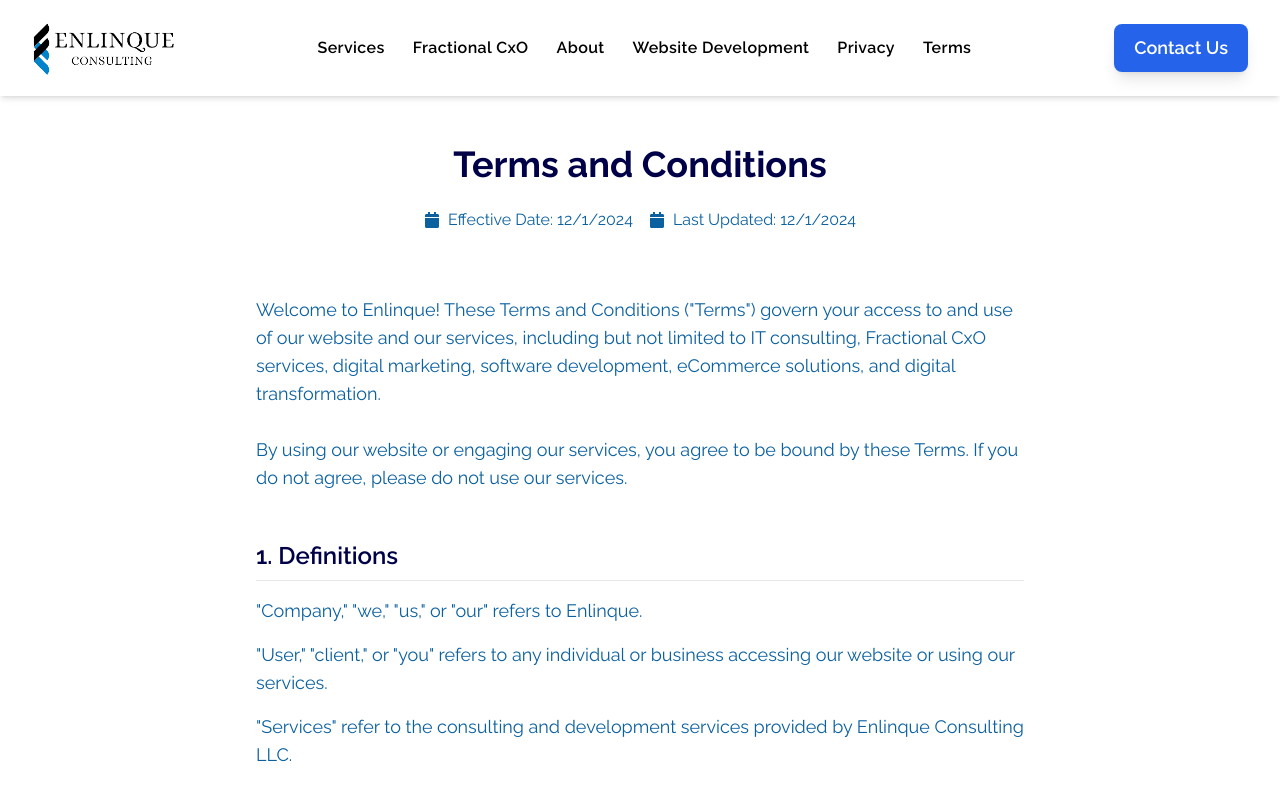
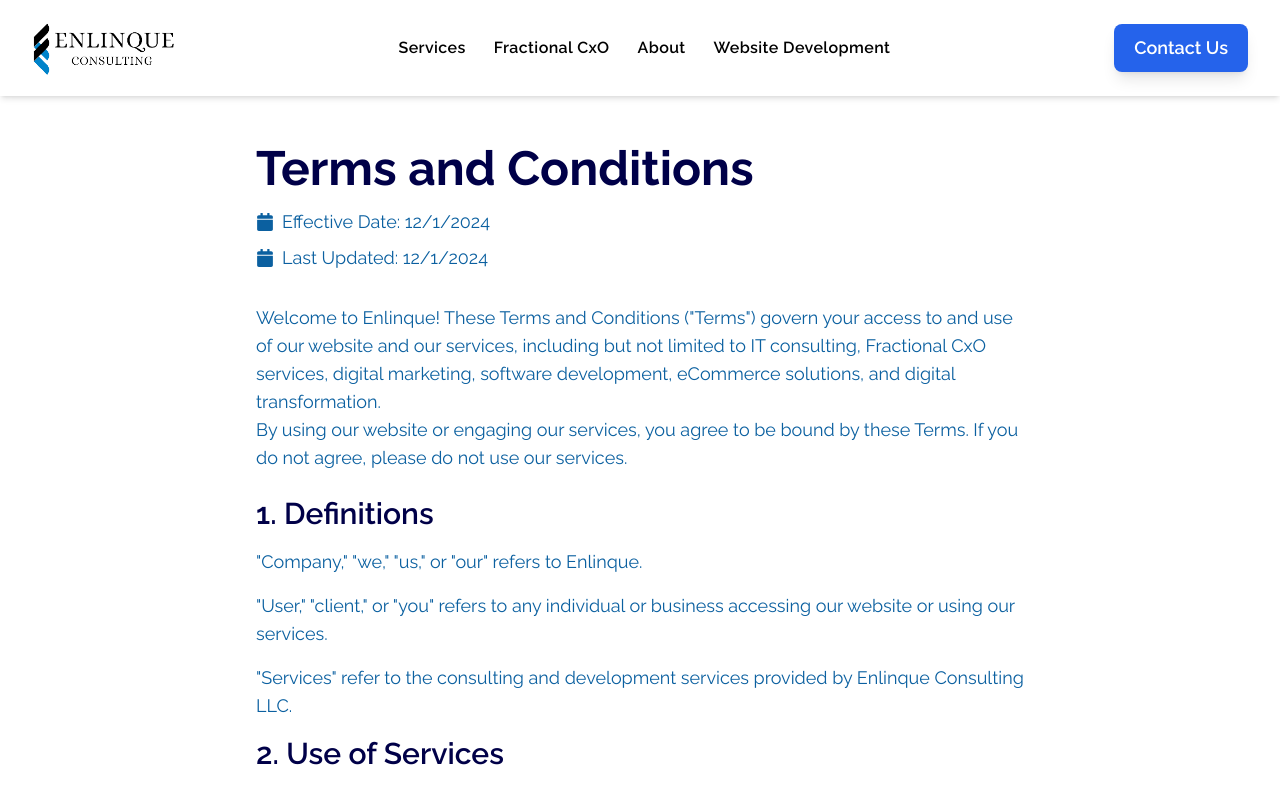
Before and after one commit to vinit14501/enlinque-demo-frontend, a React (Vite) app: page /terms-of-service in a window 1280 px wide. Shown: the top 792 px of the page. Built offline with nearby package versions, Linux system fonts and the light colour scheme; a web font is replaced by a local one.

Commit message:
small changes

```diff
--- a/src/Components/Footer.jsx
+++ b/src/Components/Footer.jsx
@@ -8,13 +8,13 @@
   const location = useLocation()
 
   const services = [
+    { label: "Website Development", path: "/websitedevelopment" },
     { label: "Fractional CxO", path: "/fractionalCxO" },
     { label: "IT Consulting", path: "/#services" },
     { label: "Software Development", path: "/#services" },
     { label: "Digital Marketing", path: "/#services" },
     { label: "E-Commerce", path: "/#services" },
     { label: "Digital Transformation", path: "/#services" },
-    { label: "Website Development", path: "/#services" },
     { label: "Agile Implementation", path: "/#services" },
   ]
 
--- a/src/Components/Navbar.jsx
+++ b/src/Components/Navbar.jsx
@@ -18,8 +18,6 @@
       to: "/websitedevelopment",
       isScroll: false,
     },
-    { label: "Privacy", to: "/privacy-policy", isScroll: false },
-    { label: "Terms", to: "/terms-of-service", isScroll: false },
   ]
 
   const scrollToServices = () => {
--- a/src/Components/about/About.jsx
+++ b/src/Components/about/About.jsx
@@ -59,6 +59,9 @@
               transition={{ duration: 0.8 }}
               className="max-w-2xl w-full"
             >
+              <h1 className="text-2xl md:text-4xl font-bold text-center text-white mb-4 md:mb-6">
+                About Us
+              </h1>
               <h1 className="text-3xl md:text-5xl font-bold text-center text-white mb-4 md:mb-6">
                 Transforming Businesses Through Technology
               </h1>
--- a/src/Components/contact/Contact.jsx
+++ b/src/Components/contact/Contact.jsx
@@ -41,7 +41,7 @@
     </h2>
     <p className="text-lg text-[#000048]/80 text-center max-w-md">
       Your message has been successfully received. We will get back to you
-      shortly
+      shortly.
     </p>
     <motion.button
       whileHover={{ scale: 1.02 }}
@@ -80,10 +80,7 @@
         !phone.trim() || !phoneRegex.test(phone)
           ? "Please enter a valid phone number"
           : "",
-      message:
-        !message.trim() || message.trim().length < 10
-          ? "Message must be at least 10 characters"
-          : "",
+      message: !message.trim() ? "Message is required" : "",
     }
 
     setFormErrors(newErrors)
--- a/src/Components/modal/PlanModal.jsx
+++ b/src/Components/modal/PlanModal.jsx
@@ -24,7 +24,7 @@
     </h2>
     <p className="text-lg text-[#000048]/80 text-center max-w-md">
       Your subscription request has been successfully received. We will get back
-      to you shortly with further details.
+      to you shortly.
     </p>
     <motion.button
       whileHover={{ scale: 1.02 }}
--- a/src/Components/privacy/PrivacyPolicy.jsx
+++ b/src/Components/privacy/PrivacyPolicy.jsx
@@ -1,6 +1,4 @@
-import React from "react"
 import { motion } from "framer-motion"
-import { IoTimeOutline } from "react-icons/io5"
 import { privacyPolicyData } from "./PrivacyPolicyData"
 
 const fadeIn = {
@@ -18,15 +16,15 @@
           animate="animate"
           variants={fadeIn}
         >
-          <h1 className="text-4xl font-bold text-[#000048] mb-8">
+          <h1 className="text-4xl font-bold text-[#000048] mb-4">
             Privacy Policy
           </h1>
 
-          <p className="text-[#0b60a0] mb-12 leading-7">
+          <p className="text-[#0b60a0] text-lg font-normal mb-6 leading-7">
             {privacyPolicyData.introduction}
           </p>
 
-          <div className="space-y-16">
+          <div className="space-y-7">
             {privacyPolicyData.sections.map((section, index) => (
               <motion.div
                 key={index}
@@ -35,12 +33,12 @@
                 variants={fadeIn}
                 transition={{ delay: index * 0.1 }}
               >
-                <h2 className="text-2xl font-semibold text-[#000048] mb-6">
+                <h2 className="text-2xl font-bold text-[#000048] mb-4">
                   {section.title}
                 </h2>
 
                 {section.content && (
-                  <p className="text-[#0b60a0] mb-6 leading-7 max-w-3xl">
+                  <p className="text-[#0b60a0] text-lg font-normal mb-4 leading-7 max-w-3xl">
                     {section.content}
                   </p>
                 )}
@@ -48,9 +46,9 @@
                 {section.subsections?.map((subsection, subIndex) => (
                   <div
                     key={subIndex}
-                    className="mb-8"
+                    className="mb-4"
                   >
-                    <h3 className="text-xl font-medium text-[#000048] mb-4">
+                    <h3 className="text-2xl font-medium text-[#000048] mb-4">
                       {subsection.subtitle}
                     </h3>
                     <p className="text-[#0b60a0] mb-4 leading-7 max-w-3xl">
@@ -72,7 +70,7 @@
                 ))}
 
                 {section.list && (
-                  <ul className="list-disc pl-6 space-y-3 text-[#0b60a0] max-w-3xl">
+                  <ul className="list-disc pl-6 space-y-2 text-[#0b60a0] max-w-3xl">
                     {section.list.map((item, itemIndex) => (
                       <li
                         key={itemIndex}
@@ -85,17 +83,17 @@
                 )}
 
                 {section.additional && (
-                  <p className="text-[#0b60a0] mt-6 leading-7 max-w-3xl">
+                  <p className="text-[#0b60a0] mt-4 leading-7 max-w-3xl">
                     {section.additional}
                   </p>
                 )}
 
                 {section.contact && (
-                  <div className="mt-8 flex flex-col text-[#0b60a0] space-y-2">
+                  <div className="mt-4 flex flex-col text-[#0b60a0] space-y-2">
                     <p className="leading-7">{section.contact.company}</p>
                     <a
                       href={`mailto:${section.contact.email}`}
-                      className="hover:text-[#000048] transition-colors duration-300 underline"
+                      className="hover:text-[#000048] transition-colors duration-300"
                     >
                       {section.contact.email}
                     </a>
--- a/src/Components/services pages/website development/PricingSection.jsx
+++ b/src/Components/services pages/website development/PricingSection.jsx
@@ -23,7 +23,6 @@
           <h2 className="text-2xl sm:text-3xl md:text-4xl font-bold mb-4 text-[#000048] tracking-tight">
             Pricing Plans
           </h2>
-          {/* <div className="w-24 h-1 bg-blue-600 mx-auto rounded-full mb-6"></div> */}
         </div>
         <div className="grid grid-cols-1 md:grid-cols-2 lg:grid-cols-3 gap-6 max-w-5xl mx-auto items-stretch">
           {pricingPlans.map((plan) => (
@@ -46,19 +45,18 @@
                   <p className="text-3xl md:text-4xl font-bold text-blue-600">
                     ${plan.price}
                   </p>
-                  {/* <span className="text-gray-500 ml-2">/month</span> */}
                 </div>
               </div>
 
               {/* Button Section */}
-              <div className="px-8 py-6 bg-white border-b border-gray-100">
+              <div className="px-8 py-6 bg-white border-b border-gray-100 flex justify-center">
                 <motion.button
                   whileHover={{ scale: 1.03 }}
                   whileTap={{ scale: 0.98 }}
                   onClick={() => handlePlanSelection(plan)}
-                  className="w-full inline-flex items-center justify-center px-6 py-3 text-lg font-semibold text-white bg-blue-600 rounded-lg shadow-lg hover:bg-blue-700 transition-all duration-300 group-hover:shadow-blue-200"
+                  className="inline-flex items-center justify-center px-10 py-3 text-lg font-semibold text-white bg-blue-600 rounded-lg shadow-lg hover:bg-blue-700 transition-all duration-300 group-hover:shadow-blue-200"
                 >
-                  Choose {plan.name} Plan
+                  Choose Plan
                 </motion.button>
               </div>
 
--- a/src/Components/terms conditions/TermsConditionData.js
+++ b/src/Components/terms conditions/TermsConditionData.js
@@ -5,7 +5,7 @@
     lastUpdated: "12/1/2024",
   },
   introduction:
-    'Welcome to Enlinque! These Terms and Conditions ("Terms") govern your access to and use of our website and our services, including but not limited to IT consulting, Fractional CxO services, digital marketing, software development, eCommerce solutions, and digital transformation.\n\nBy using our website or engaging our services, you agree to be bound by these Terms. If you do not agree, please do not use our services.',
+    'Welcome to Enlinque! These Terms and Conditions ("Terms") govern your access to and use of our website and our services, including but not limited to IT consulting, Fractional CxO services, digital marketing, software development, eCommerce solutions, and digital transformation.\nBy using our website or engaging our services, you agree to be bound by these Terms. If you do not agree, please do not use our services.',
   sections: [
     {
       id: 1,
--- a/src/Components/terms conditions/TermsConditions.jsx
+++ b/src/Components/terms conditions/TermsConditions.jsx
@@ -1,4 +1,3 @@
-import React from "react"
 import { motion } from "framer-motion"
 import { FaCalendar } from "react-icons/fa"
 import { termsData } from "./TermsConditionData"
@@ -30,18 +29,18 @@
         initial="hidden"
         animate="visible"
         variants={containerVariants}
-        className="max-w-4xl mx-auto px-6 sm:px-8 md:px-12 lg:px-16 py-12"
+        className="mx-auto px-16 md:px-24 lg:px-32 py-12 max-w-5xl"
       >
-        <div className="text-center mb-16">
-          <h1 className="text-3xl sm:text-4xl font-bold mb-6 text-[#000048]">
+        <div className="mb-8">
+          <h1 className="text-4xl sm:text-5xl font-bold mb-4 text-[#000048]">
             {termsData.title}
           </h1>
-          <div className="flex flex-col sm:flex-row items-center justify-center gap-4 text-[#0b60a0]">
-            <div className="flex items-center gap-2">
+          <div className="gap-4 text-[#0b60a0] text-lg font-normal">
+            <div className="flex items-center gap-2 mb-2">
               <FaCalendar className="text-[#0b60a0]" />
               <span>Effective Date: {termsData.metadata.effectiveDate}</span>
             </div>
-            <div className="flex items-center gap-2">
+            <div className="flex items-center gap-2 mb-4">
               <FaCalendar className="text-[#0b60a0]" />
               <span>Last Updated: {termsData.metadata.lastUpdated}</span>
             </div>
@@ -50,7 +49,7 @@
 
         <motion.div
           variants={itemVariants}
-          className="prose max-w-none mb-12"
+          className="prose max-w-none mb-6"
         >
           <p className="text-[#0b60a0] whitespace-pre-line text-base sm:text-lg leading-relaxed max-w-3xl mx-auto">
             {termsData.introduction}
@@ -61,9 +60,9 @@
           <motion.section
             key={section.id}
             variants={itemVariants}
-            className="space-y-4 mb-12 max-w-3xl mx-auto"
+            className="space-y-4 mb-4 max-w-3xl mx-auto"
           >
-            <h2 className="text-xl sm:text-2xl font-semibold text-[#000048] border-b border-gray-200 pb-2">
+            <h2 className="text-2xl sm:text-3xl font-semibold text-[#000048]">
               {section.id}. {section.title}
             </h2>
             <div className="space-y-4">
```
